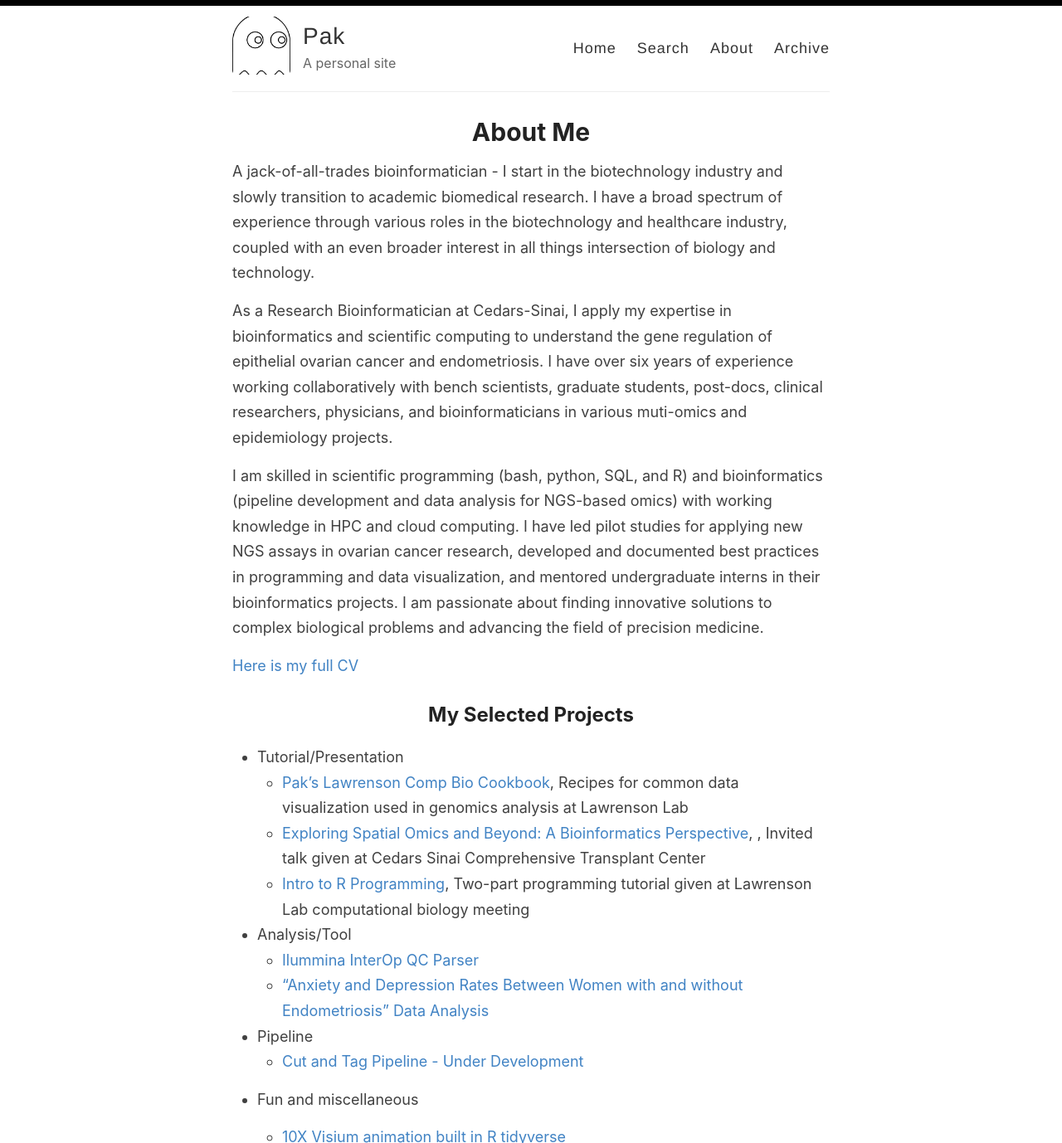
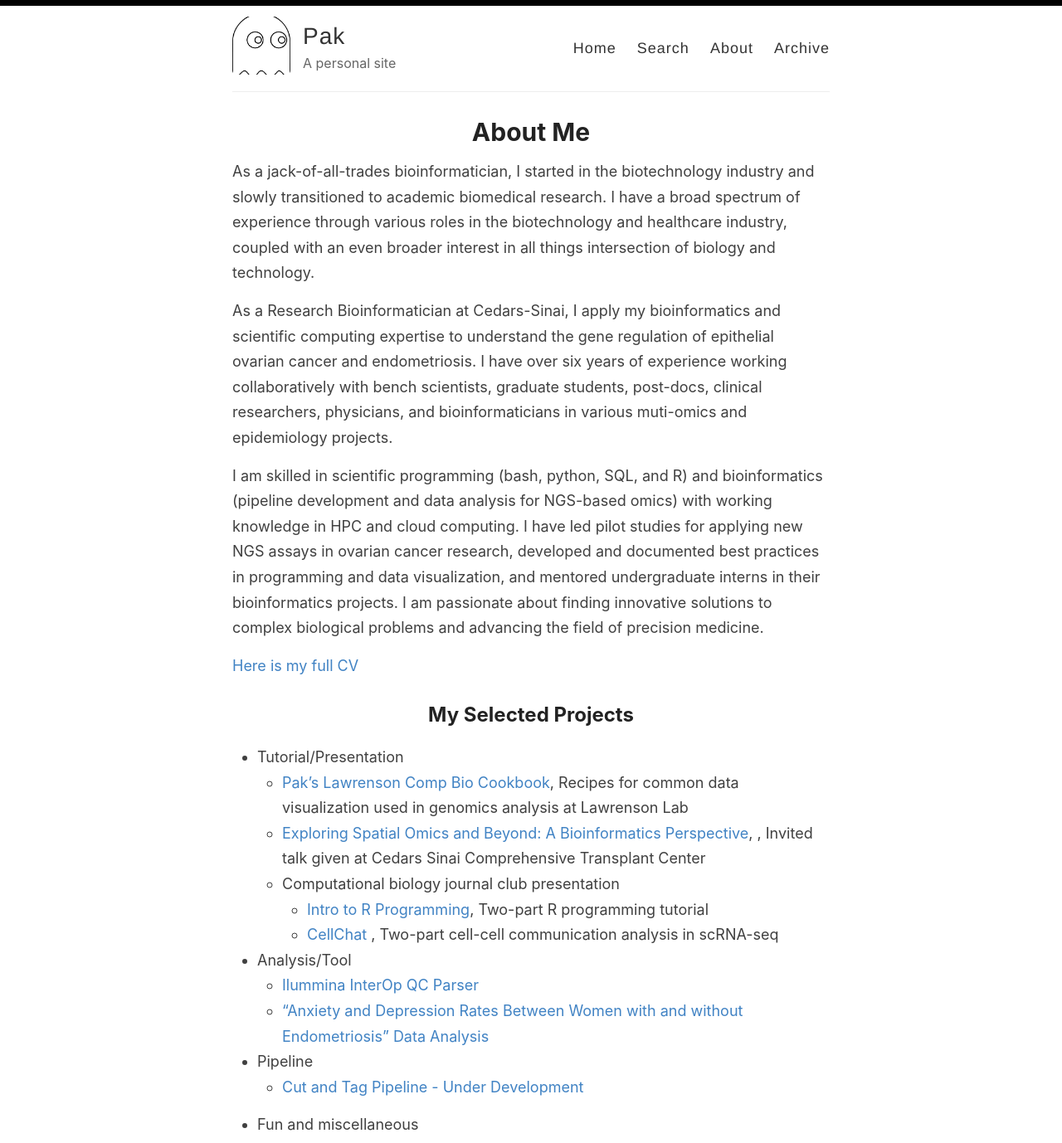
Before and after one commit to sfpacman/sfpacman.github.io, a Jekyll site: the page built from _pages/about.md, in a window 1280 px wide and 1400 px high, cut to the strip 0-1378 px from the top of the window. Shown: the whole strip at 83% size. Built offline with Jekyll 4.4.1, drawn with Linux system fonts in a browser that asks for light colours.

Commit message:
Update about.md

```diff
--- a/_pages/about.md
+++ b/_pages/about.md
@@ -4,9 +4,9 @@ title: About Me
 permalink: /about/
 ---
 
-A jack-of-all-trades bioinformatician - I start in the biotechnology industry and slowly transition to academic biomedical research. I have a broad spectrum of experience through various roles in the biotechnology and healthcare industry, coupled with an even broader interest in all things intersection of biology and technology.
+As a jack-of-all-trades bioinformatician, I started in the biotechnology industry and slowly transitioned to academic biomedical research. I have a broad spectrum of experience through various roles in the biotechnology and healthcare industry, coupled with an even broader interest in all things intersection of biology and technology.
 
-As a Research Bioinformatician at Cedars-Sinai, I apply my expertise in bioinformatics and scientific computing to understand the gene regulation of epithelial ovarian cancer and endometriosis. I have over six years of experience working collaboratively with bench scientists, graduate students, post-docs, clinical researchers, physicians, and bioinformaticians in various muti-omics and epidemiology projects.
+As a Research Bioinformatician at Cedars-Sinai, I apply my bioinformatics and scientific computing expertise to understand the gene regulation of epithelial ovarian cancer and endometriosis. I have over six years of experience working collaboratively with bench scientists, graduate students, post-docs, clinical researchers, physicians, and bioinformaticians in various muti-omics and epidemiology projects.
 
 I am skilled in scientific programming (bash, python, SQL, and R) and bioinformatics (pipeline development and data analysis for NGS-based omics) with working knowledge in HPC and cloud computing. I have led pilot studies for applying new NGS assays in ovarian cancer research, developed and documented best practices in programming and data visualization, and mentored undergraduate interns in their bioinformatics projects. I am passionate about finding innovative solutions to complex biological problems and advancing the field of precision medicine.
 
@@ -18,7 +18,9 @@ I am skilled in scientific programming (bash, python, SQL, and R) and bioinforma
     * [Pak’s Lawrenson Comp Bio Cookbook](https://sfpacman.github.io/cookbook/), Recipes for common data visualization used in genomics analysis at Lawrenson Lab
     * [Exploring Spatial Omics and Beyond: A Bioinformatics Perspective](https://docs.google.com/presentation/d/1Lrdtfe8LcJMTi5DYDDfZGdRTv12Z40kNeoz-GXbVqug/edit?usp=sharing),
       , Invited talk given at Cedars Sinai Comprehensive Transplant Center
-    * [Intro to R Programming](https://docs.google.com/presentation/d/19Sekhw5X48jLWXTV9sTCflv2kdV79bQ_fonKEPgMTS0/edit?usp=sharing), Two-part programming tutorial given at Lawrenson Lab computational biology meeting
+    * Computational biology journal club presentation
+       *  [Intro to R Programming](https://docs.google.com/presentation/d/19Sekhw5X48jLWXTV9sTCflv2kdV79bQ_fonKEPgMTS0/edit?usp=sharing), Two-part R programming tutorial
+       *  [CellChat](https://docs.google.com/presentation/d/1GW3dPAI7_sJjNF_gFELZH1Mu8n8gzqubsLFBjvhTTgc/edit?usp=sharing) , Two-part cell-cell communication analysis in scRNA-seq
 * Analysis/Tool
     *  [Ilummina InterOp QC Parser](https://github.com/sfpacman/Read_InterOp_illumina)
     *  ["Anxiety and Depression Rates Between Women with and without Endometriosis" Data Analysis](https://github.com/sfpacman/BEME_poster/blob/main/poster.ipynb)
```
